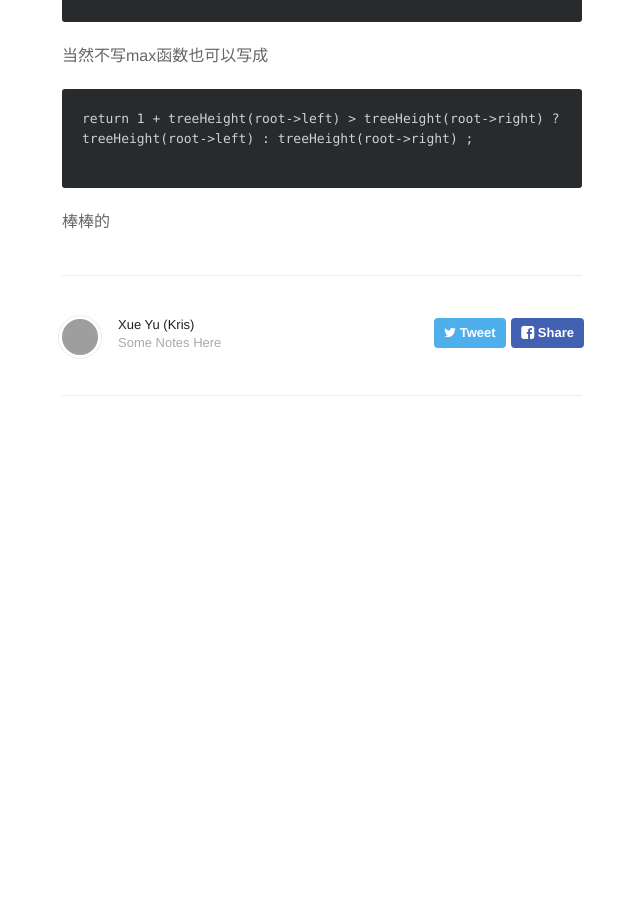
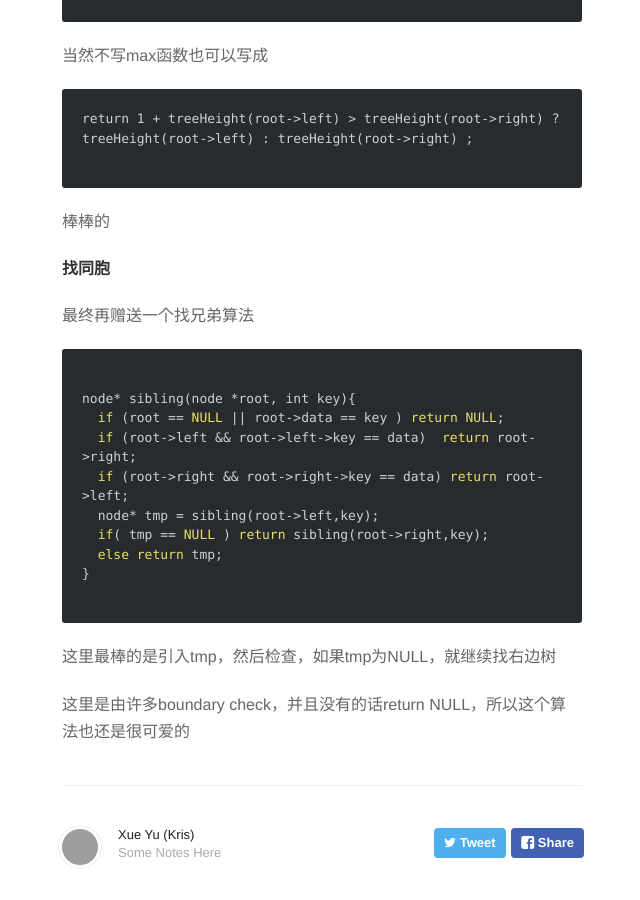
Before and after one commit to walterwang/krisyu.github.io, a Jekyll site: the page built from _posts/2015-09-10-继续种树Binary tree.md, in a window 1280 px wide and 900 px high, scrolled down 2962 px. Shown: the whole window, without its empty margins (318-958 px from the left). Built offline with Jekyll 4.4.1, drawn with Linux system fonts in a browser that asks for light colours; nearby versions of some CDN libraries; Markdown is read by kramdown in place of the engine named in the settings; before the commit the page ends 3498 px from its top, so only the background shows below that; grey boxes are pictures that could not be loaded.

Commit message:
add another method

````diff
--- a/_posts/2015-09-10-继续种树Binary tree.md
+++ b/_posts/2015-09-10-继续种树Binary tree.md
@@ -153,3 +153,27 @@ return 1 + treeHeight(root->left) > treeHeight(root->right) ? treeHeight(root->l
 
 
  棒棒的
+
+
+####找同胞
+
+最终再赠送一个找兄弟算法
+
+
+
+```
+
+node* sibling(node *root, int key){
+  if (root == NULL || root->data == key ) return NULL;
+  if (root->left && root->left->key == data)  return root->right;
+  if (root->right && root->right->key == data) return root->left;
+  node* tmp = sibling(root->left,key);
+  if( tmp == NULL ) return sibling(root->right,key);
+  else return tmp;
+}
+
+```
+
+这里最棒的是引入tmp，然后检查，如果tmp为NULL，就继续找右边树
+
+这里是由许多boundary check，并且没有的话return NULL，所以这个算法也还是很可爱的
````
